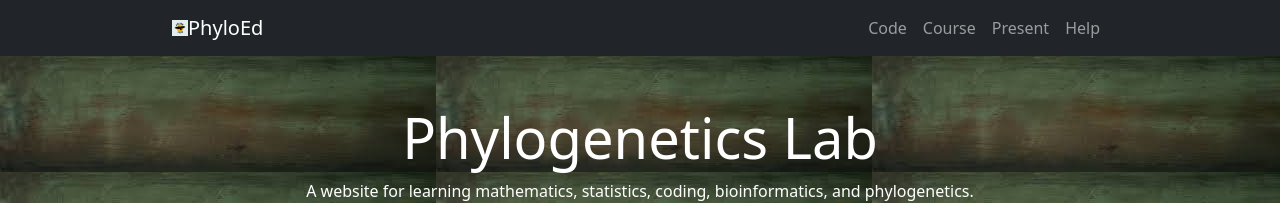
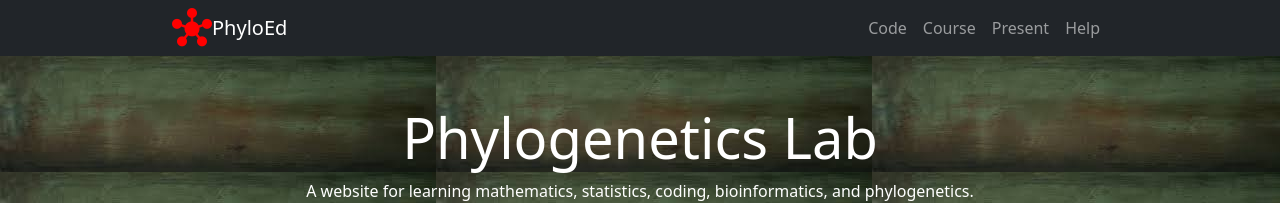
Before and after one commit to lliu1871/PhyEd, a Jekyll site: the page built from index.markdown, in a window 1280 px wide. Shown: the top 203 px of the page. Built offline with Jekyll 4.4.1, drawn with Linux system fonts in a browser that asks for light colours; comment, search, counter and statistics services are not loaded.

Commit message:
Update header.html

```diff
--- a/_includes/header.html
+++ b/_includes/header.html
@@ -5,7 +5,7 @@
 
   <nav class="navbar navbar-expand-lg navbar-dark bg-dark">
     <div class="container">
-      <img src="./img/logo.jpg" class="img-rounded" alt="logo" style="width:16px;height:16px;">
+      <i class="material-icons" style="font-size:40px;color:red;">hub</i>
       <a class="navbar-brand" href="{{ "/" | relative_url }}">{{ site.title | escape }}</a>
       <div class="gcse-search"></div>
 
```
